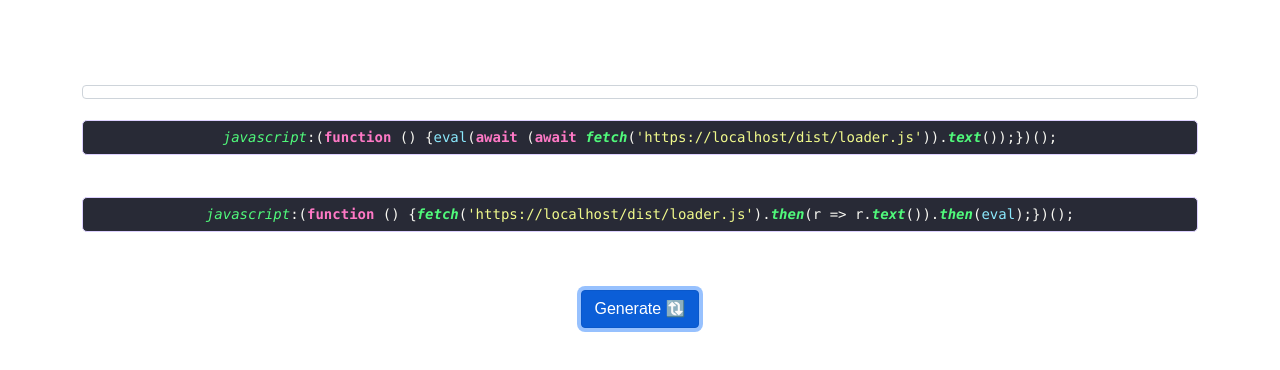
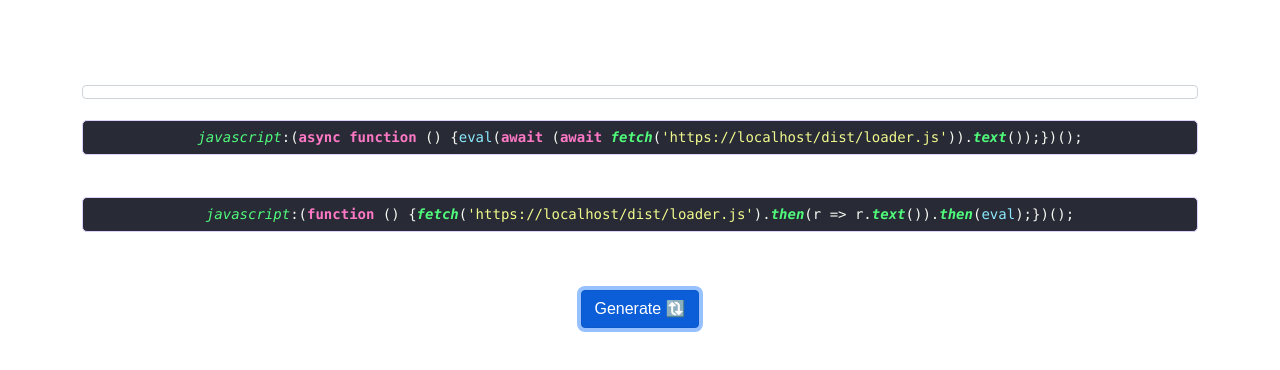
Before and after one commit to 47PADO47/ClassevivaCourses, a website: page index.html in a window 1280 px wide. Both pictures are taken after a click on the button "Generate 🔃". Shown: the part 154-524 px from the top of the page. Drawn offline with nearby package versions, Linux system fonts and the light colour scheme.

Commit message:
🩹 Update js function generation

```diff
--- a/index.html
+++ b/index.html
@@ -34,7 +34,7 @@
 
         function generate() {
             for (const code of document.getElementsByTagName('code')) {
-                code.innerText = `javascript:(function () {${code.innerText}})();`;
+                code.innerText = `javascript:(${code.innerText.includes('await') ? 'async ' : ''}function () {${code.innerText}})();`;
             };
 
             hljs.highlightAll();
```
